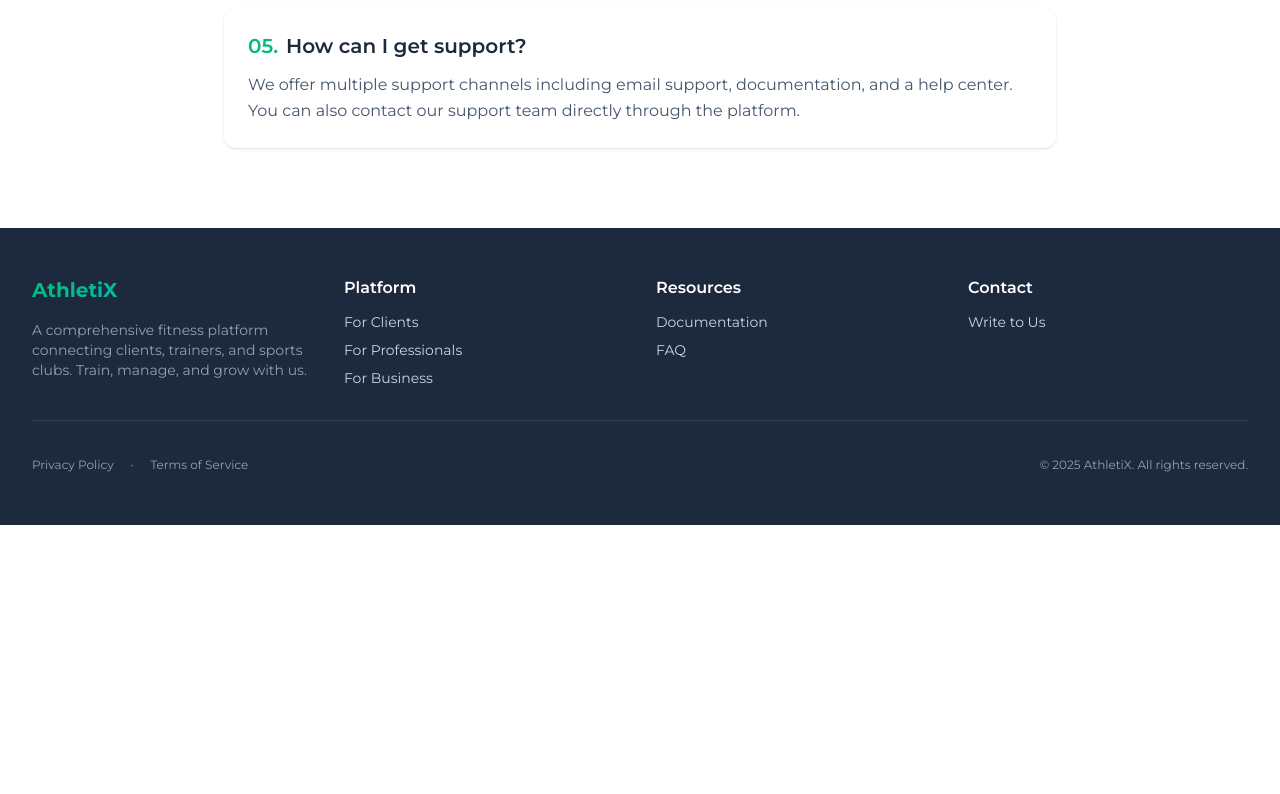
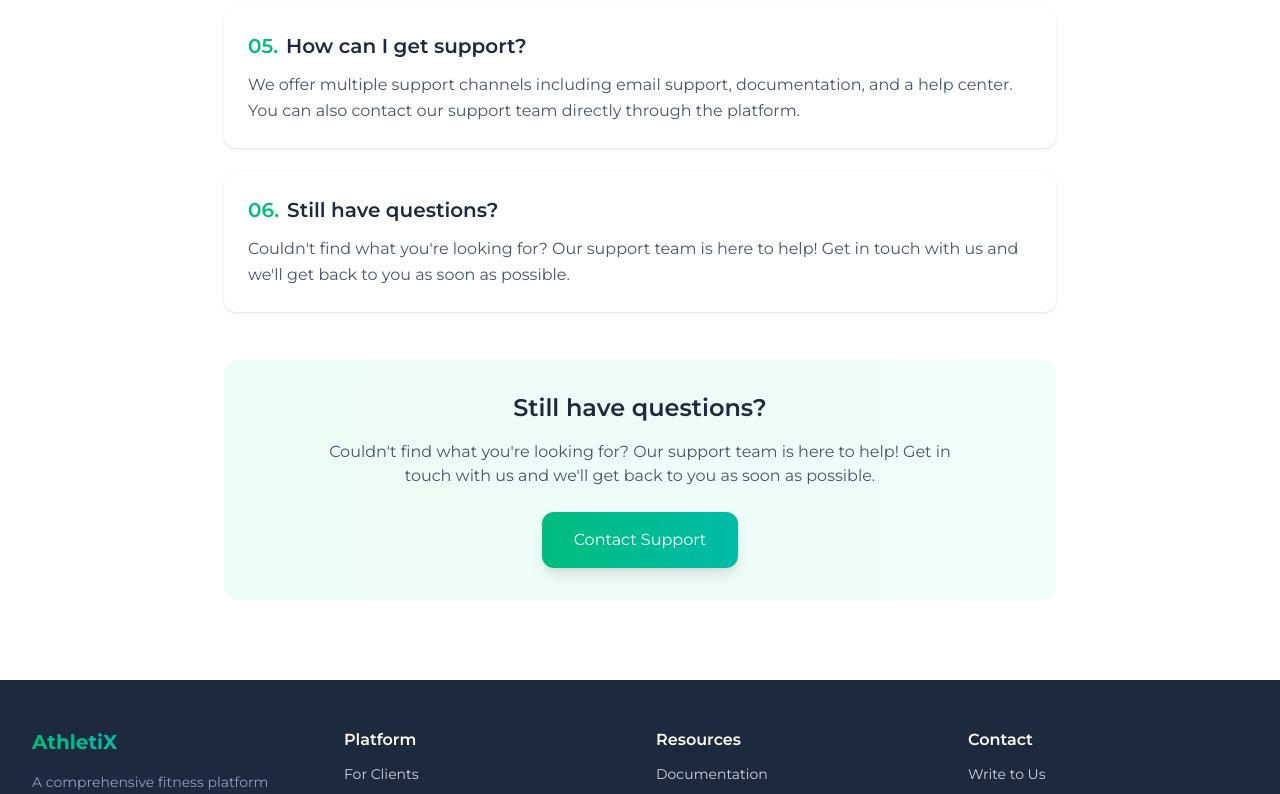
Before and after one commit to dezmerek/AthletiX, a Next.js app: page /faq in a window 1280 px wide. Shown: the part 892-1686 px from the top of the page. Before the commit the page ends 1417 px from the top, so only its background shows below. Built offline with nearby package versions, Linux system fonts and the light colour scheme; no server answers.

Commit message:
feat: add contact support section to FAQ page with navigation button

```diff
--- a/messages/en/faq.json
+++ b/messages/en/faq.json
@@ -21,6 +21,11 @@
     "support": {
       "question": "How can I get support?",
       "answer": "We offer multiple support channels including email support, documentation, and a help center. You can also contact our support team directly through the platform."
+    },
+    "contact-link": {
+      "question": "Still have questions?",
+      "answer": "Couldn't find what you're looking for? Our support team is here to help! Get in touch with us and we'll get back to you as soon as possible.",
+      "button": "Contact Support"
     }
   }
 }
--- a/messages/pl/faq.json
+++ b/messages/pl/faq.json
@@ -21,6 +21,11 @@
     "support": {
       "question": "Jak mogę uzyskać wsparcie?",
       "answer": "Oferujemy wiele kanałów wsparcia, w tym wsparcie e-mail, dokumentację i centrum pomocy. Możesz również skontaktować się bezpośrednio z naszym zespołem wsparcia przez platformę."
+    },
+    "contact-link": {
+      "question": "Masz jeszcze pytania?",
+      "answer": "Nie znalazłeś odpowiedzi na swoje pytanie? Nasz zespół wsparcia jest tutaj, aby pomóc! Skontaktuj się z nami, a odpowiemy tak szybko, jak to możliwe.",
+      "button": "Skontaktuj się z Wsparciem"
     }
   }
 }
--- a/src/app/faq/page.tsx
+++ b/src/app/faq/page.tsx
@@ -1,9 +1,11 @@
 "use client";
 
 import { useTranslations } from "next-intl";
+import { useRouter } from "next/navigation";
 
 export default function FAQPage() {
   const t = useTranslations("faq");
+  const router = useRouter();
 
   const sections = t.raw("sections") as Record<
     string,
@@ -48,6 +50,21 @@ export default function FAQPage() {
             );
           })}
         </div>
+
+        <div className="mt-12 bg-gradient-to-r from-emerald-50 to-teal-50 dark:from-emerald-900/20 dark:to-teal-900/20 rounded-2xl p-8 text-center">
+          <h2 className="text-2xl font-semibold mb-4 text-slate-800 dark:text-white">
+            {t("sections.contact-link.question")}
+          </h2>
+          <p className="text-slate-600 dark:text-slate-300 mb-6 max-w-2xl mx-auto">
+            {t("sections.contact-link.answer")}
+          </p>
+          <button
+            onClick={() => router.push("/contact")}
+            className="px-8 py-4 bg-gradient-to-r from-emerald-500 to-teal-500 text-white rounded-xl hover:from-emerald-600 hover:to-teal-600 cursor-pointer transform hover:scale-105 transition-all duration-200 shadow-lg hover:shadow-xl"
+          >
+            {t("sections.contact-link.button")}
+          </button>
+        </div>
       </div>
     </div>
   );
```
